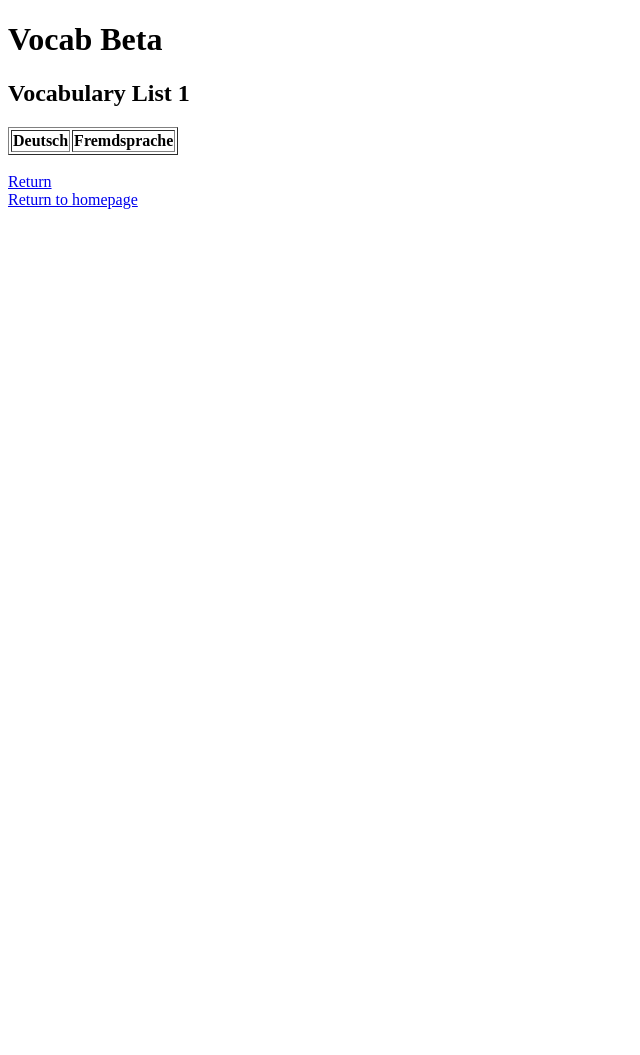
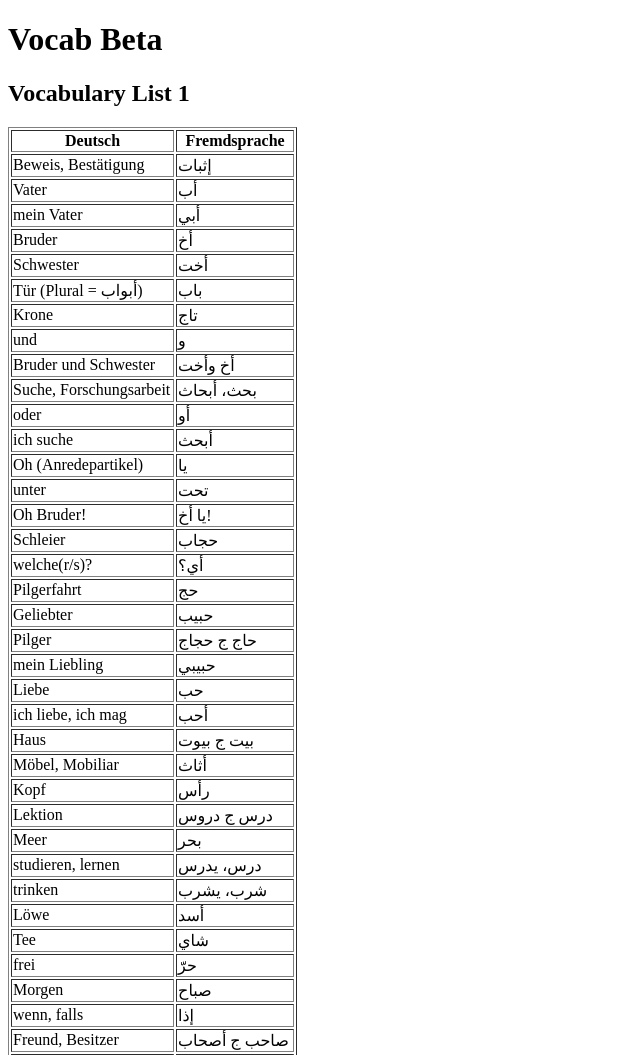
Before and after one commit to kynmjl/voc, a plain HTML site: page list1.html in a window 1280 px wide. Shown: the top 1055 px of the page, without its empty margins (0-640 px from the left). Before the commit the page ends 800 px from the top, so only its background shows below. Drawn offline with Linux system fonts and the light colour scheme.

Commit message:
Update list1.html

```diff
--- a/list1.html
+++ b/list1.html
@@ -2,7 +2,7 @@
 <html>
 <head>
     <title>Vocabulary List 1</title>
-    <script src="vocab.js"></script>
+    <script src="vocab1.js"></script>
     <script>
         const vocabData = {
             id: "vocabList1",
```
